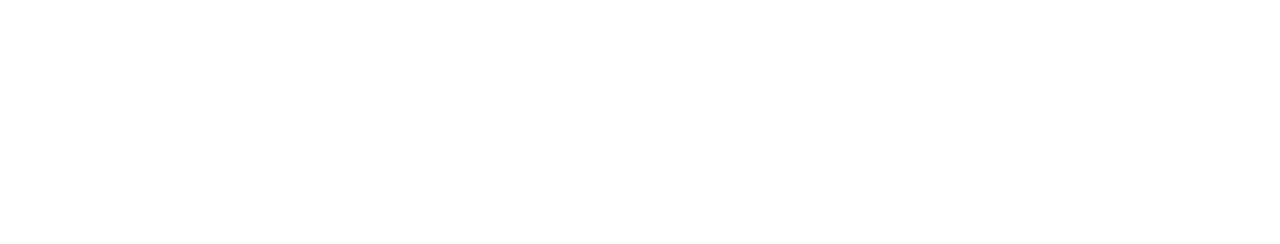
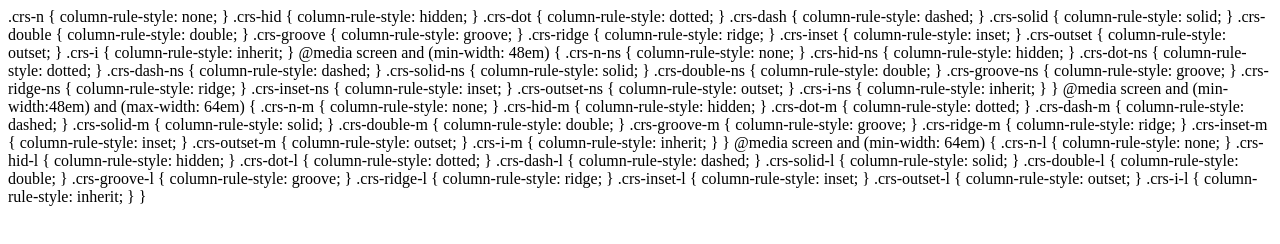
Before and after one commit to mrmrs/css-column-rule-style, a website: page index.html in a window 1280 px wide. Drawn offline with Linux system fonts and the light colour scheme.

Commit message:
Adding css contents to html file for documentation

```diff
--- a/index.html
+++ b/index.html
@@ -12,5 +12,59 @@
     <link rel="stylesheet" href="column-rule-style.css">
   </head>
   <body>
-  </body>
+.crs-n {      column-rule-style: none; }
+.crs-hid {    column-rule-style: hidden; }
+.crs-dot {    column-rule-style: dotted; }
+.crs-dash {   column-rule-style: dashed; }
+.crs-solid {  column-rule-style: solid; }
+.crs-double { column-rule-style: double; }
+.crs-groove { column-rule-style: groove; }
+.crs-ridge {  column-rule-style: ridge; }
+.crs-inset {  column-rule-style: inset; }
+.crs-outset { column-rule-style: outset; }
+.crs-i {      column-rule-style: inherit; }
+
+@media screen and (min-width: 48em) {
+.crs-n-ns {      column-rule-style: none; }
+.crs-hid-ns {    column-rule-style: hidden; }
+.crs-dot-ns {    column-rule-style: dotted; }
+.crs-dash-ns {   column-rule-style: dashed; }
+.crs-solid-ns {  column-rule-style: solid; }
+.crs-double-ns { column-rule-style: double; }
+.crs-groove-ns { column-rule-style: groove; }
+.crs-ridge-ns {  column-rule-style: ridge; }
+.crs-inset-ns {  column-rule-style: inset; }
+.crs-outset-ns { column-rule-style: outset; }
+.crs-i-ns {      column-rule-style: inherit; }
+}
+
+@media screen and (min-width:48em) and (max-width: 64em) {
+.crs-n-m {      column-rule-style: none; }
+.crs-hid-m {    column-rule-style: hidden; }
+.crs-dot-m {    column-rule-style: dotted; }
+.crs-dash-m {   column-rule-style: dashed; }
+.crs-solid-m {  column-rule-style: solid; }
+.crs-double-m { column-rule-style: double; }
+.crs-groove-m { column-rule-style: groove; }
+.crs-ridge-m {  column-rule-style: ridge; }
+.crs-inset-m {  column-rule-style: inset; }
+.crs-outset-m { column-rule-style: outset; }
+.crs-i-m {      column-rule-style: inherit; }
+}
+
+@media screen and (min-width: 64em) {
+.crs-n-l {      column-rule-style: none; }
+.crs-hid-l {    column-rule-style: hidden; }
+.crs-dot-l {    column-rule-style: dotted; }
+.crs-dash-l {   column-rule-style: dashed; }
+.crs-solid-l {  column-rule-style: solid; }
+.crs-double-l { column-rule-style: double; }
+.crs-groove-l { column-rule-style: groove; }
+.crs-ridge-l {  column-rule-style: ridge; }
+.crs-inset-l {  column-rule-style: inset; }
+.crs-outset-l { column-rule-style: outset; }
+.crs-i-l {      column-rule-style: inherit; }
+}
+
+</body>
 </html>
```
